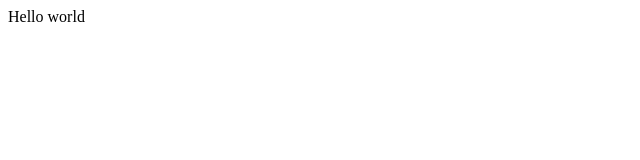
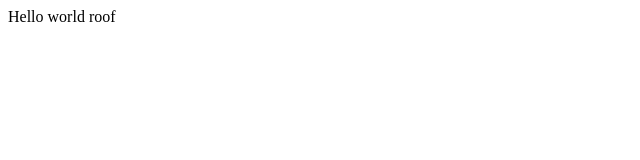
Before and after one commit to gawon/opentutorials-roof, a plain HTML site: page index.html in a window 1280 px wide. Shown: the full height of the page, 0-640 px from the left. Drawn offline with Linux system fonts and the light colour scheme.

Commit message:
change index.html

```diff
--- a/index.html
+++ b/index.html
@@ -14,6 +14,6 @@ Remove this if you use the .htaccess -->
 <link rel="apple-touch-icon" href="/apple-touch-icon.png" />
 </head>
 <body>
-Hello world
+Hello world roof
 </body>
 </html>
```
